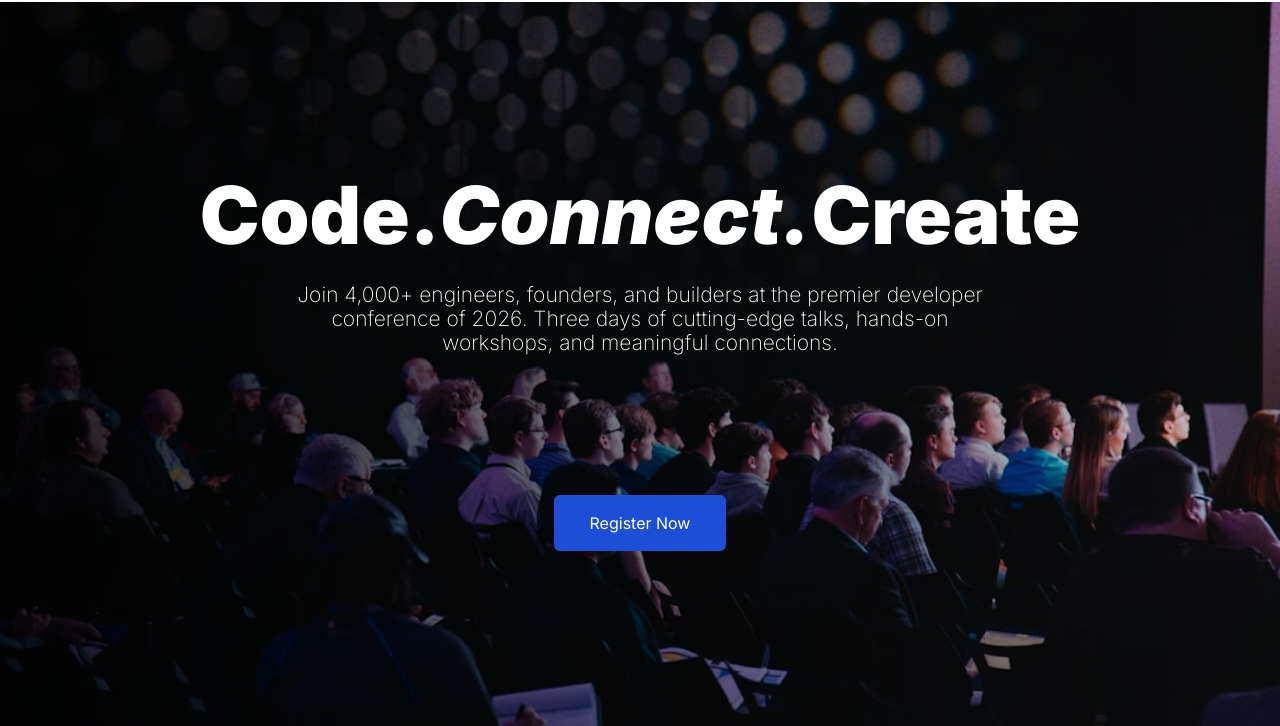
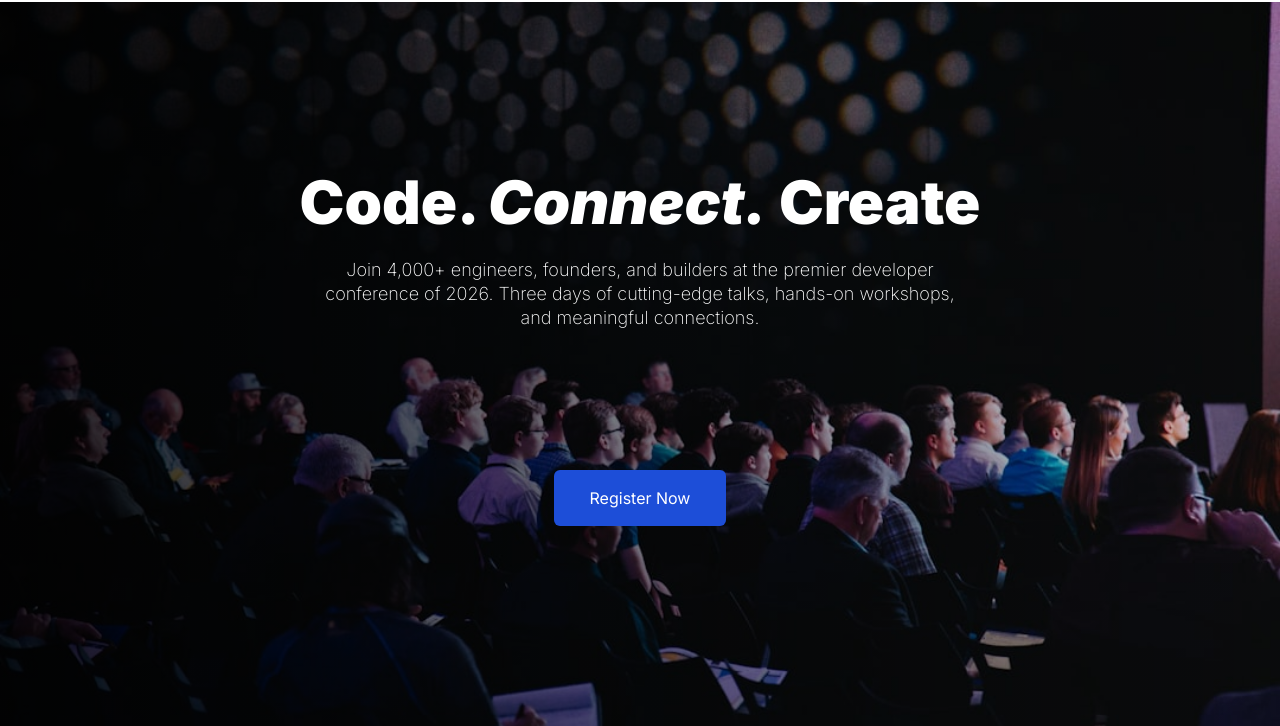
Before and after one commit to Arik-Thamid/b-14-A01-DevConf-2026, a plain HTML site: page index.html in a window 1280 px wide. Shown: the part 74-800 px from the top of the page. Drawn offline with Linux system fonts and the light colour scheme.

Commit message:
Update hero section title style

```diff
--- a/style.css
+++ b/style.css
@@ -69,15 +69,16 @@ a{
     gap: 20px;
 }
 .hero-heading{
-    font-size: 80px;
+    font-size: 60px;
     color: #FFFFFF;
     font-weight: 900;
 }
 .hero-para{
     font-weight: 200;
     color: #ffffff;
-    font-size: 21px;
+    font-size: 18px;
     line-height: 24px;
+    padding: 0 28px;
 
 }
 .hero-btn{
```
Also changed, not shown: index.html (+1 -1 lines).
